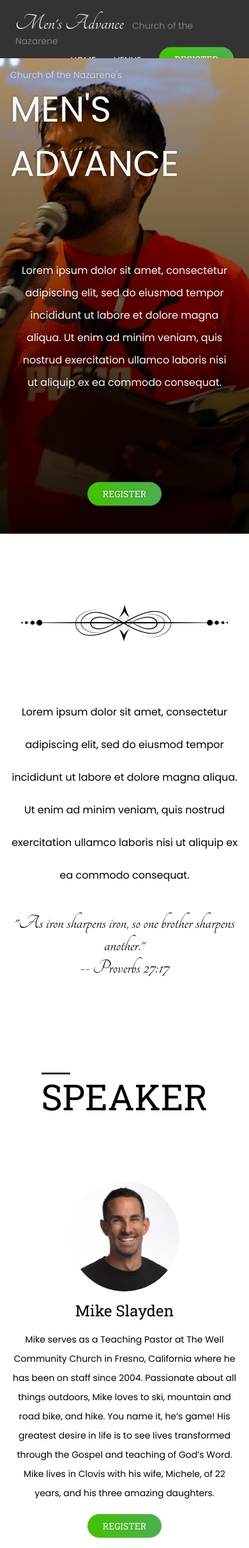
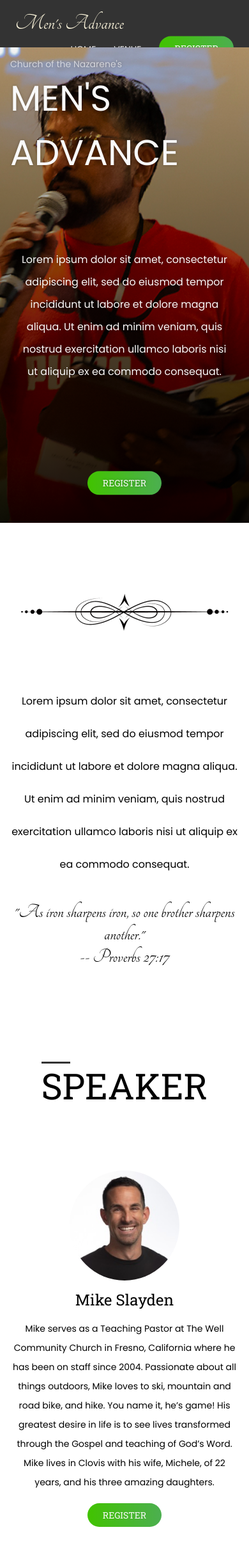
Before and after one commit to juliancoleman/mens-advance, a Jekyll site: the page built from index.html, in a window 390 px wide. Shown: the whole page at 64% size. Built offline with Jekyll 4.4.1, drawn with Linux system fonts in a browser that asks for light colours.

Commit message:
removes bottom margin from hero blurb

```diff
--- a/_sass/components/header.scss
+++ b/_sass/components/header.scss
@@ -71,3 +71,9 @@
     }
   }
 }
+
+@media (max-width: 768px) {
+  .logo-small {
+    display: none;
+  }
+}
--- a/_sass/components/hero.scss
+++ b/_sass/components/hero.scss
@@ -98,4 +98,8 @@
   .hero-contents {
     height: 100%;
   }
+
+  .hero-blurb {
+    margin-bottom: 0;
+  }
 }
```
